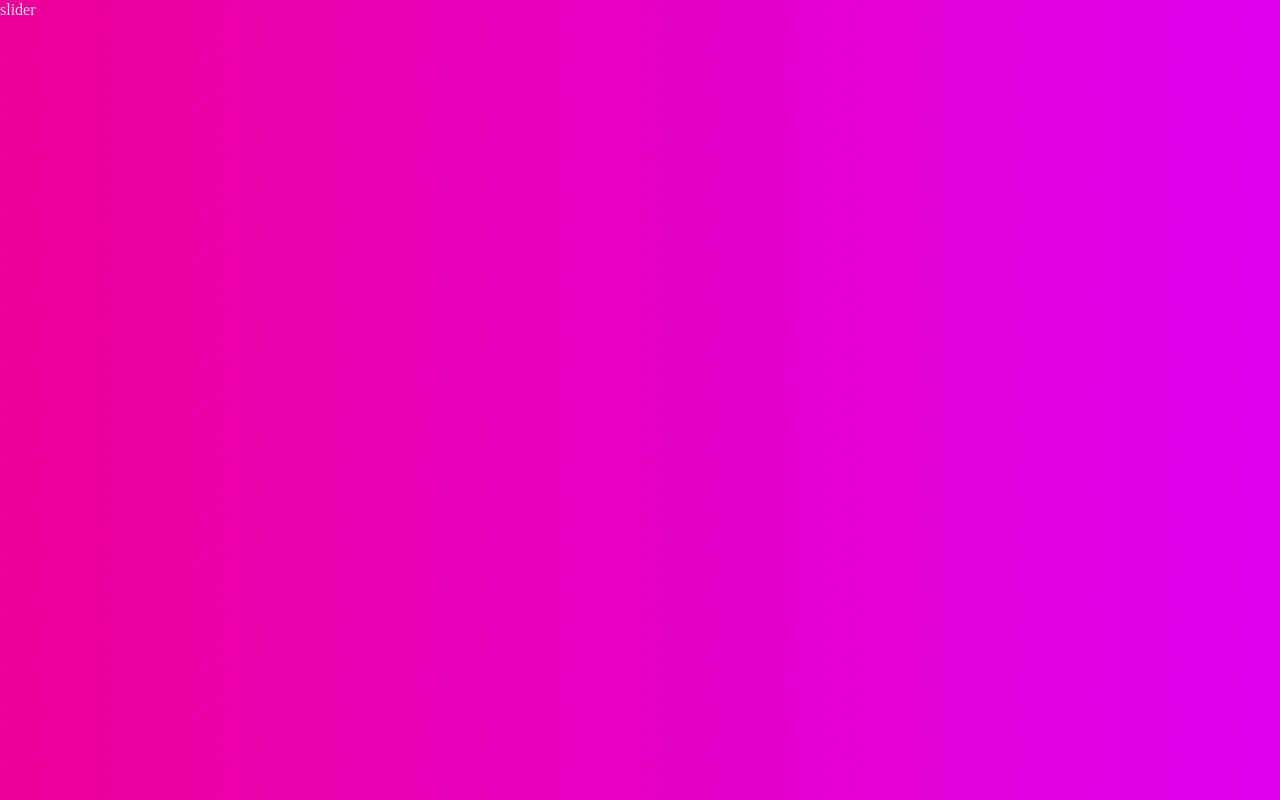
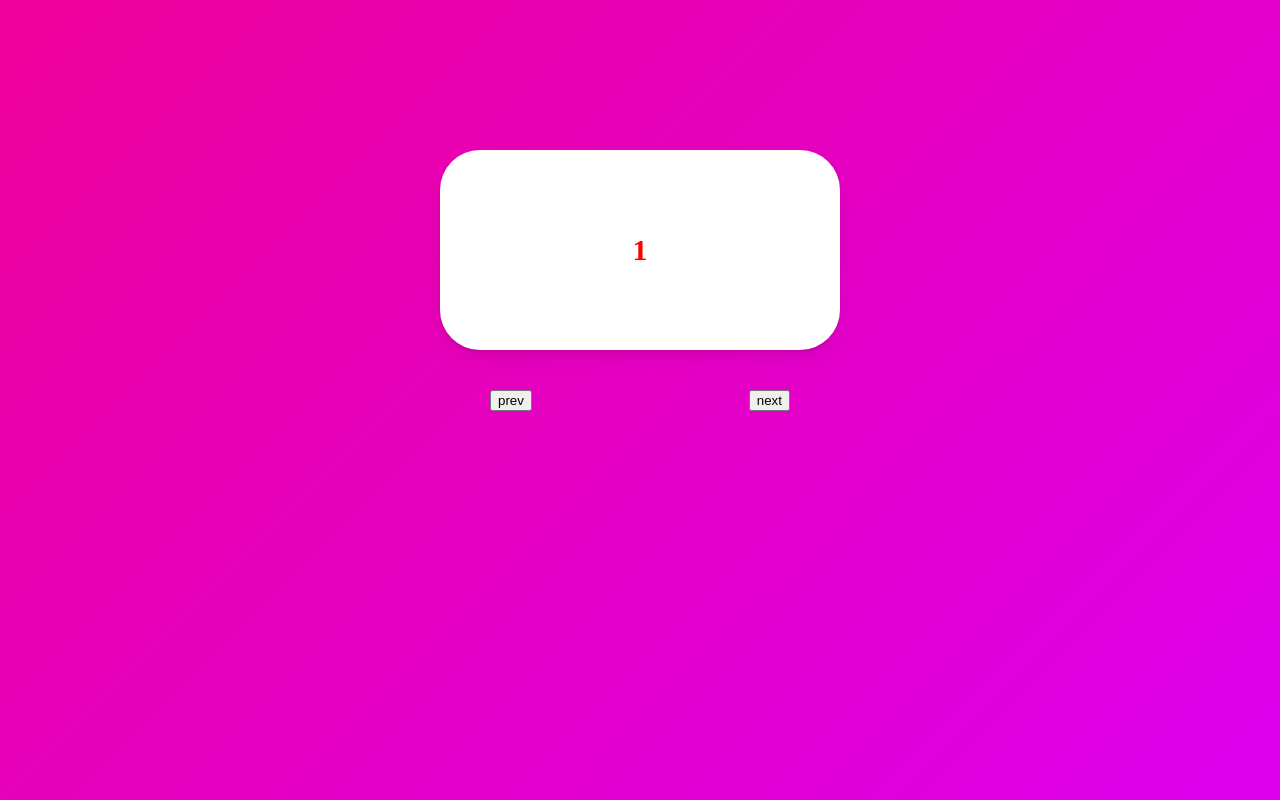
Before and after one commit to jae-hun-e/react-masterclass, a React (Create React App) app: page /slider in a window 1280 px wide. Built offline with nearby package versions, Linux system fonts and the light colour scheme; a web font is replaced by a local one.

Commit message:
AnimatePresence + custom 을 이용해서 silder 구현

```diff
--- a/src/animation/Box6.tsx
+++ b/src/animation/Box6.tsx
@@ -17,7 +17,6 @@ const svg = {
 // eslint-disable-next-line import/no-anonymous-default-export
 export default function () {
   return (
-    <>
     <Box>
       <MySvg
         focusable="false"
@@ -37,7 +36,6 @@ export default function () {
         ></motion.path>
       </MySvg>
     </Box>
-    </>
   );
 }
 
--- a/src/routes/Slider.tsx
+++ b/src/routes/Slider.tsx
@@ -1,5 +1,23 @@
+import styled from "styled-components";
+import SliderBox from "../slider/SliderBox";
+import TestBox from "../slider/TestBox";
+
 function Slider() {
-  return <div>slider</div>;
+  return (
+    <Container>
+      {/* <TestBox /> */}
+      <SliderBox />
+    </Container>
+  );
 }
 
 export default Slider;
+
+const Container = styled.div`
+  height: 100vh;
+  width: 100vw;
+  display: flex;
+  justify-content: center;
+  align-items: center;
+  flex-direction: center;
+`;
--- /dev/null
+++ b/src/slider/SliderBox.tsx
@@ -0,0 +1,96 @@
+import styled from "styled-components";
+import { motion, AnimatePresence } from "framer-motion";
+import { useState } from "react";
+
+const boxVariants = {
+  entry: (custom: boolean) => ({
+    x: custom ? -400 : 400,
+    opacity: 0,
+    scale: 0,
+  }),
+  center: { x: 0, opacity: 1, scale: 1, transition: { duration: 0.5 } },
+  exit: (custom: boolean) => ({
+    x: custom ? 400 : -400,
+    opacity: 0,
+    scale: 0,
+    transition: { duration: 0.5 },
+  }),
+};
+
+// eslint-disable-next-line import/no-anonymous-default-export
+export default function () {
+  const [visible, setVisible] = useState(1);
+  const [back, setBack] = useState(false);
+  const nextBtn = () => {
+    setBack(false);
+    setVisible((prev) => (prev === 5 ? 1 : prev + 1));
+  };
+  const prevBtn = () => {
+    setBack(true);
+    setVisible((prev) => (prev === 1 ? 5 : prev - 1));
+  };
+  return (
+    <Wrapper>
+      <AnimatePresence custom={back}>
+        {/* {[1, 2, 3, 4, 5].map((i) =>
+          i === visible ? (
+            <Box
+              variants={boxVariants}
+              initial="invisible"
+              animate="visible"
+              exit="exit"
+              key={i}
+            >
+              {i}
+            </Box>
+          ) : null
+        )} */}
+        <Box
+          custom={back}
+          variants={boxVariants}
+          initial="entry"
+          animate="center"
+          exit="exit"
+          key={visible}
+        >
+          {visible}
+        </Box>
+      </AnimatePresence>
+      <BtnList>
+        <button onClick={prevBtn}>prev</button>
+        <button onClick={nextBtn}>next</button>
+      </BtnList>
+    </Wrapper>
+  );
+}
+
+const Wrapper = styled(motion.div)`
+  height: 100vh;
+  width: 100vw;
+  display: flex;
+  justify-content: center;
+  align-items: center;
+`;
+
+const Box = styled(motion.div)`
+  width: 400px;
+  height: 200px;
+  background-color: rgba(255, 255, 255, 1);
+  border-radius: 40px;
+  position: absolute;
+  top: 150px;
+  box-shadow: 0 2px 3px rgba(0, 0, 0, 0.1), 0 10px 20px rgba(0, 0, 0, 0.06);
+  display: flex;
+  justify-content: center;
+  align-items: center;
+  font-size: 30px;
+  font-weight: 600;
+  color: red;
+`;
+
+const BtnList = styled.div`
+  width: 300px;
+  display: flex;
+  justify-content: space-between;
+  align-items: flex-end;
+`;
--- /dev/null
+++ b/src/slider/TestBox.tsx
@@ -0,0 +1,58 @@
+import { useState } from "react";
+import styled from "styled-components";
+import { motion, AnimatePresence } from "framer-motion";
+
+const boxVariants = {
+  initial: {
+    opacity: 0,
+    scale: 0,
+  },
+  visible: {
+    opacity: 1,
+    scale: 1,
+    rotateZ: 360,
+  },
+  leaving: {
+    opacity: 0,
+    y: 50,
+  },
+};
+
+// eslint-disable-next-line import/no-anonymous-default-export
+export default function () {
+  const [showing, setShowing] = useState(true);
+  const toggleShowing = () => setShowing((prev) => !prev);
+  return (
+    <Wrapper>
+      <button onClick={toggleShowing}>Click</button>
+      <AnimatePresence>
+        {showing ? (
+          <Box
+            variants={boxVariants}
+            initial="initial"
+            animate={"visible"}
+            exit={"leaving"}
+          />
+        ) : null}
+      </AnimatePresence>
+    </Wrapper>
+  );
+}
+
+const Wrapper = styled(motion.div)`
+  height: 100vh;
+  width: 100vw;
+  display: flex;
+  justify-content: center;
+  align-items: center;
+`;
+
+const Box = styled(motion.div)`
+  width: 400px;
+  height: 200px;
+  background-color: rgba(255, 255, 255, 1);
+  border-radius: 40px;
+  position: absolute;
+  top: 100px;
+  box-shadow: 0 2px 3px rgba(0, 0, 0, 0.1), 0 10px 20px rgba(0, 0, 0, 0.06);
+`;
```
Lines whose indentation alone changed are shown as unchanged.
